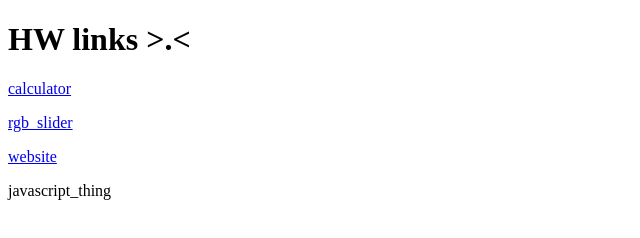
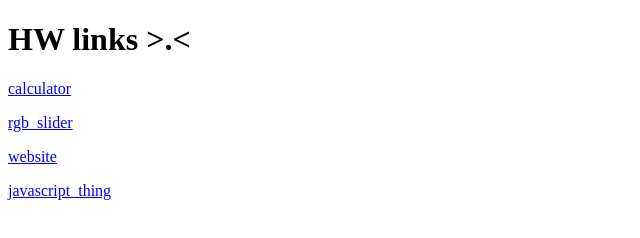
Before and after one commit to pb-3k/hw_complete, a plain HTML site: page index.html in a window 1280 px wide. Shown: the whole page, without its empty margins (0-640 px from the left). Drawn offline with Linux system fonts and the light colour scheme.

Commit message:
Update index.html

```diff
--- a/index.html
+++ b/index.html
@@ -7,6 +7,6 @@
 <p><a href="https://pb-3k.github.io/htmlcalculator/">calculator</a></p>
 <p><a href="https://pb-3k.github.io/rgb_slider_/">rgb_slider</a></p>
 <p><a href="https://pb-3k.github.io/hww/">website</a></p>
-<p><a href="https://pb-3k.github.io/javascriptthing/"></a> javascript_thing</p>
+<p><a href="https://pb-3k.github.io/javascriptthing/">javascript_thing</a></p>
 </body>
 </html>
```
